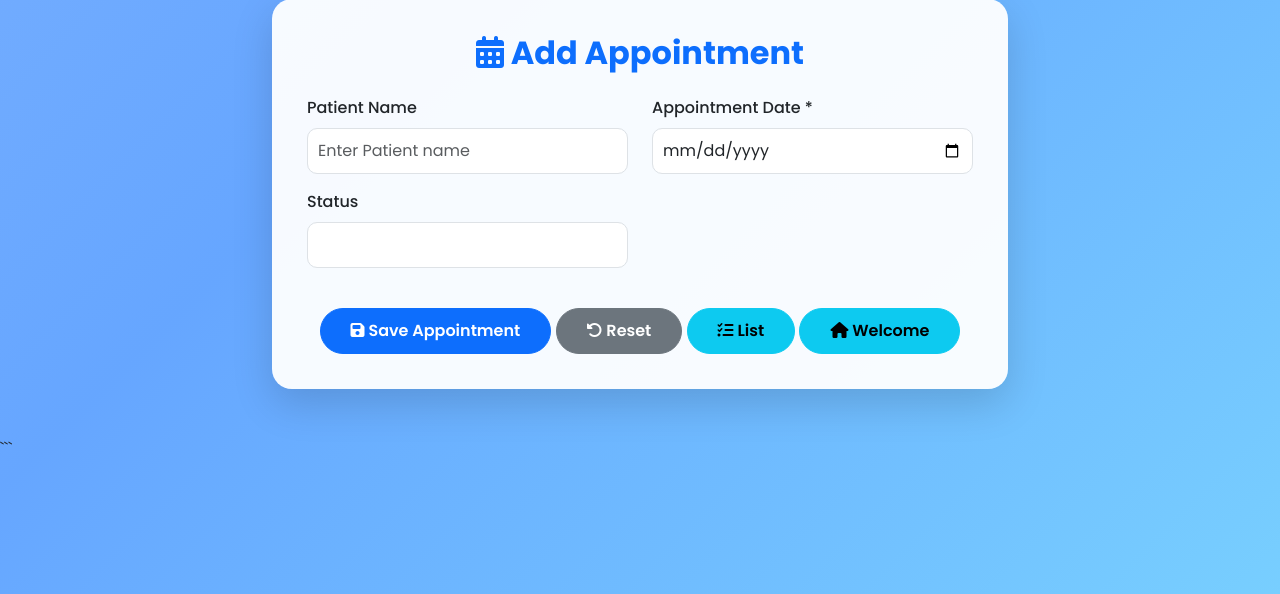
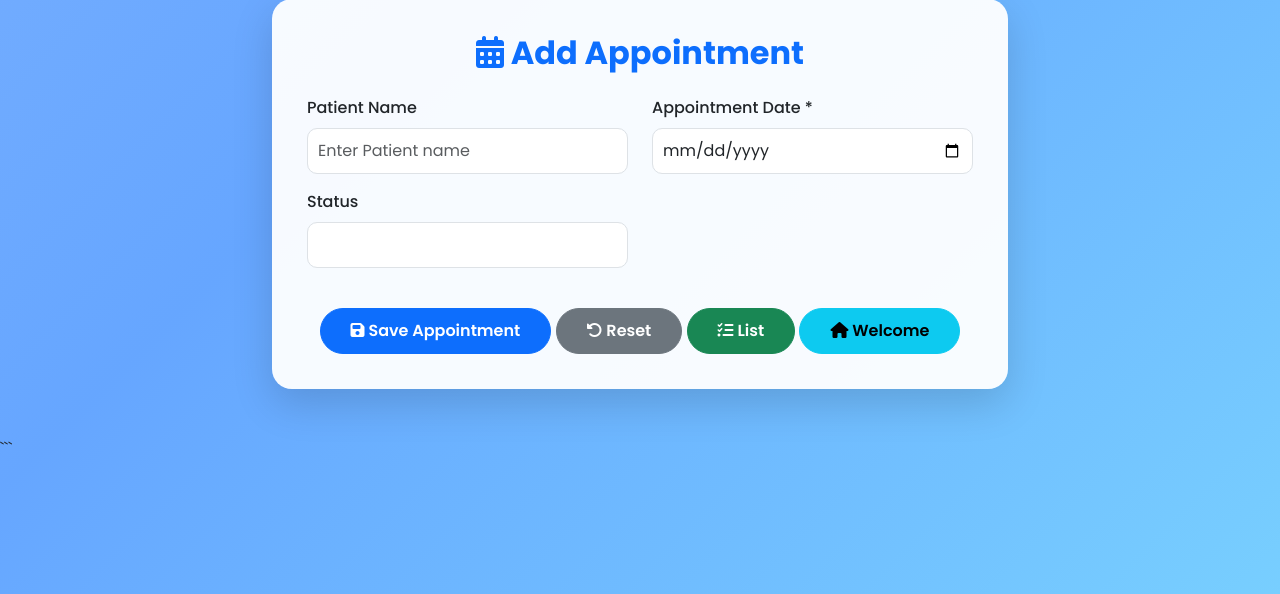
Before and after one commit to pooja01-sahu/moduledaily, a Django app: template BNM/CRUD/templates/AddAppointment.html in a window 1280 px wide. Shown: the part 49-643 px from the top of the page. Run offline with Django 5.2, Linux system fonts and the light colour scheme; the template is opened without the code that fills it, so the values that code supplies are empty.

Commit message:
Change button class from info to success

```diff
--- a/BNM/CRUD/templates/AddAppointment.html
+++ b/BNM/CRUD/templates/AddAppointment.html
@@ -186,7 +186,7 @@
                         </button>
 
                         <a href="/AppointmentList/"
-                           class="btn btn-info btn-reset">
+                           class="btn btn-success btn-reset">
                            <i class="fas fa-list-check"></i>
                             List
                         </a>
```
